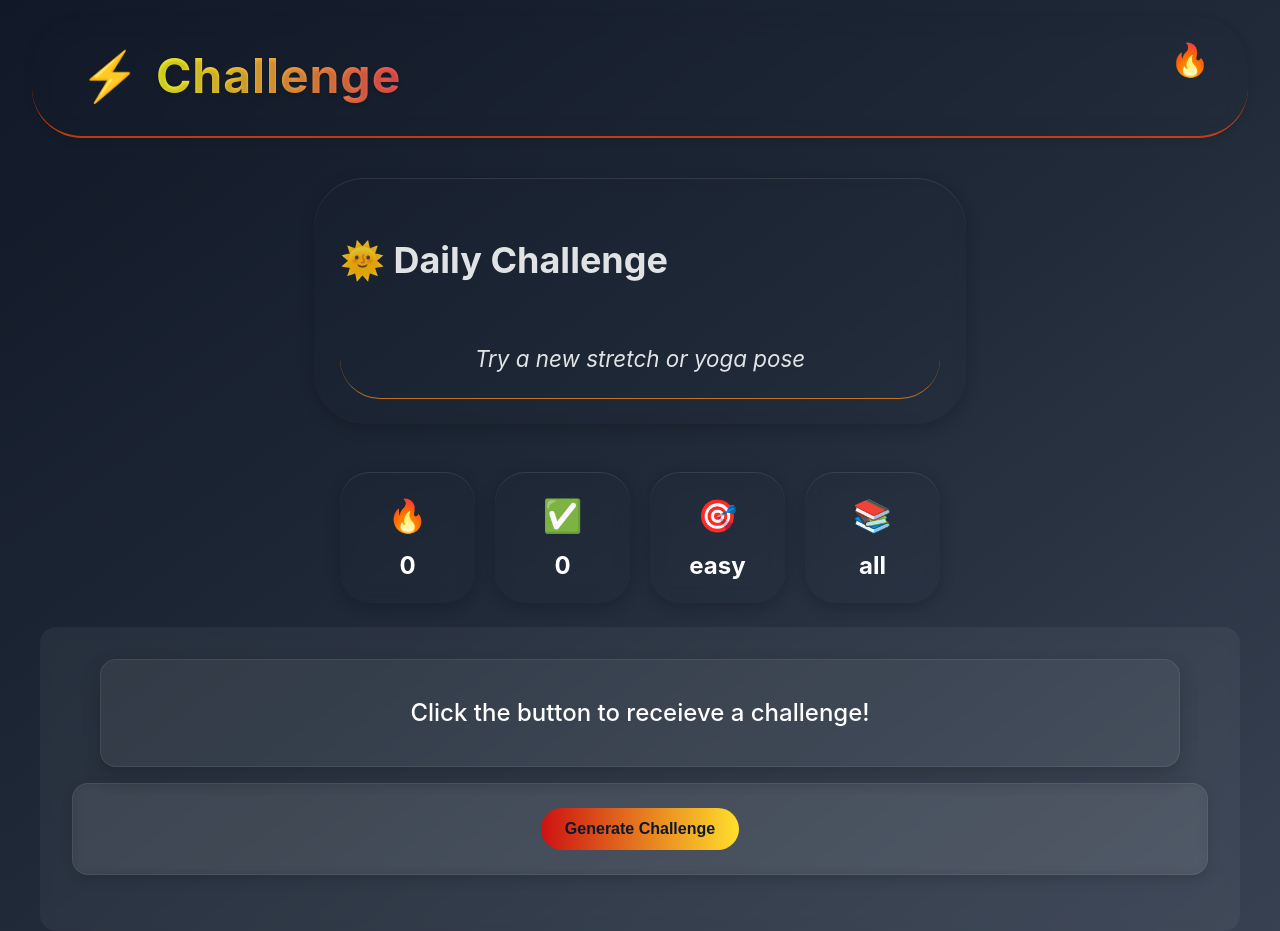
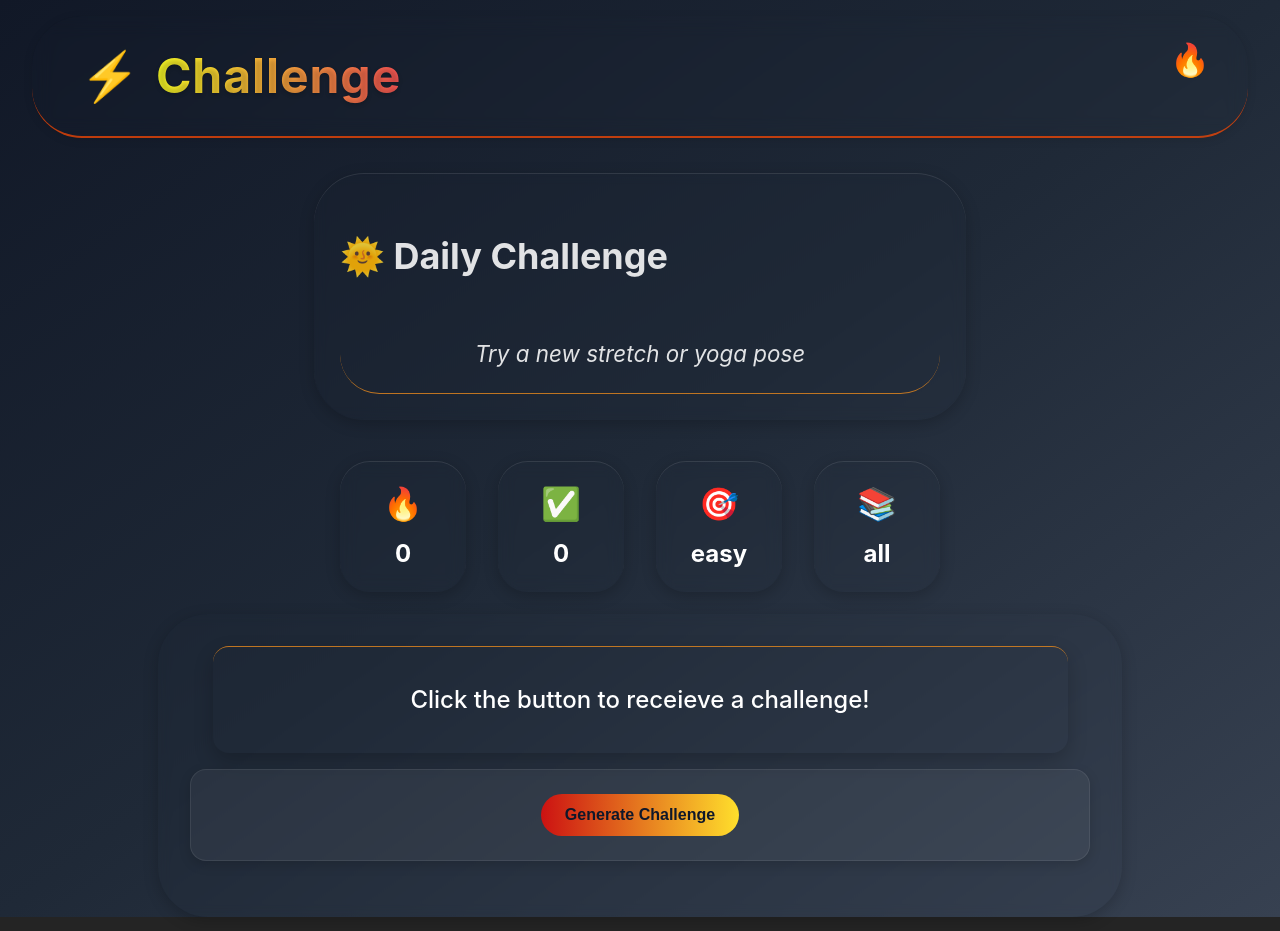
Before and after one commit to robertoandino/challenge-me, a React (Vite) app: page / in a window 1280 px wide. Built offline with nearby package versions, Linux system fonts and the light colour scheme.

Commit message:
Fix design for challenge-box.

```diff
--- a/src/components/ChallengeBox/ChallengeBox.css
+++ b/src/components/ChallengeBox/ChallengeBox.css
@@ -1,14 +1,19 @@
 .challenge-content {
     gap: 2rem;
     width: 100%;
-    max-width: 1200px;
+    max-width: 900px;
     margin: 0 auto;
-    padding: 1rem;
-    box-sizing: border-box;
-    background: rgba(255, 255, 255, 0.05);
-   border-radius: 1rem;
-   padding: 2rem;
-   backdrop-filter: blur(6px);
+    padding: 2rem;
+    border-radius: 50px;
+    box-shadow: 0 4px 15px rgba(0, 0, 0, 0.2), inset 0 1px 0 rgba(255, 255, 255, 0);
+    backdrop-filter: blur(6px);
+    transition: transform 0.2s ease, box-shadow 0.3s ease;
+    transition: transform 0.25s ease, box-shadow 0.25s ease;
+}
+
+.challenge-content:hover {
+    transform: translateY(-5px);
+    box-shadow: 0 8px 20px rgba(0,0,0,0.25);
 }
 
 .challenge-container {
@@ -23,11 +28,10 @@
 .challenge-box {
     font-size: 1.2rem;
     text-align: center;
-    background: rgba(255, 255, 255, 0.05);
     backdrop-filter: blur(8px);
     border-radius: 0.75rem;
     padding: 2rem;
-    border: 1px solid rgba(255, 255, 255, 0.08);
+    border-top: 1px solid rgba(228, 135, 30, 0.815);
     border-radius: 1rem;
     transition: all 0.3s ease;
     min-height: 100px;
@@ -47,13 +51,12 @@
 
 .challenge-box:hover {
     transform: translateY(-2px);
-    border-color: rgba(225, 29, 72, 0.3);
+    border-color: rgba(247, 61, 15, 0.562);
     box-shadow: 0 20px 25px -5px rgba(0, 0, 0, 0.1);
 }
 
 .challenge-box-generated {
-    border-color: #bef264;
-    box-shadow: 0 0 20px rgba(190, 242, 100, 0.4);
+    border-top: 1px solid rgba(228, 135, 30, 0.815);
 }
 
 .challenge-text {
--- a/src/components/DailyChallengeCard/DailyChallengeCard.css
+++ b/src/components/DailyChallengeCard/DailyChallengeCard.css
@@ -1,12 +1,11 @@
 .daily-challenge-card {
     border-radius: 50px;
     padding: 1.6rem;
-    margin-bottom: 1.5rem;
     box-shadow: 0 4px 15px rgba(0, 0, 0, 0.2), inset 0 1px 0 rgba(255, 255, 255, 0.1);
     backdrop-filter: blur(6px);
     width: 100%;
     max-width: 600px;
-    margin: 1.5rem auto;
+    margin: 1.2rem auto;
     transition: transform 0.2s ease, box-shadow 0.3s ease;
     transition: transform 0.25s ease, box-shadow 0.25s ease;
     font-size: 1.5rem;
--- a/src/components/StatCard/StatCard.css
+++ b/src/components/StatCard/StatCard.css
@@ -2,11 +2,10 @@
     display: flex;
     justify-content: center;
     align-items: stretch;
-    gap: 1.25rem;
-    margin: 2rem 0;
+    gap: 2rem;
     width: 100%;
     max-width: 600px;
-    margin: 1.5rem auto;
+    margin: 1.4rem auto;
     flex-wrap: wrap;
 }
 
```
